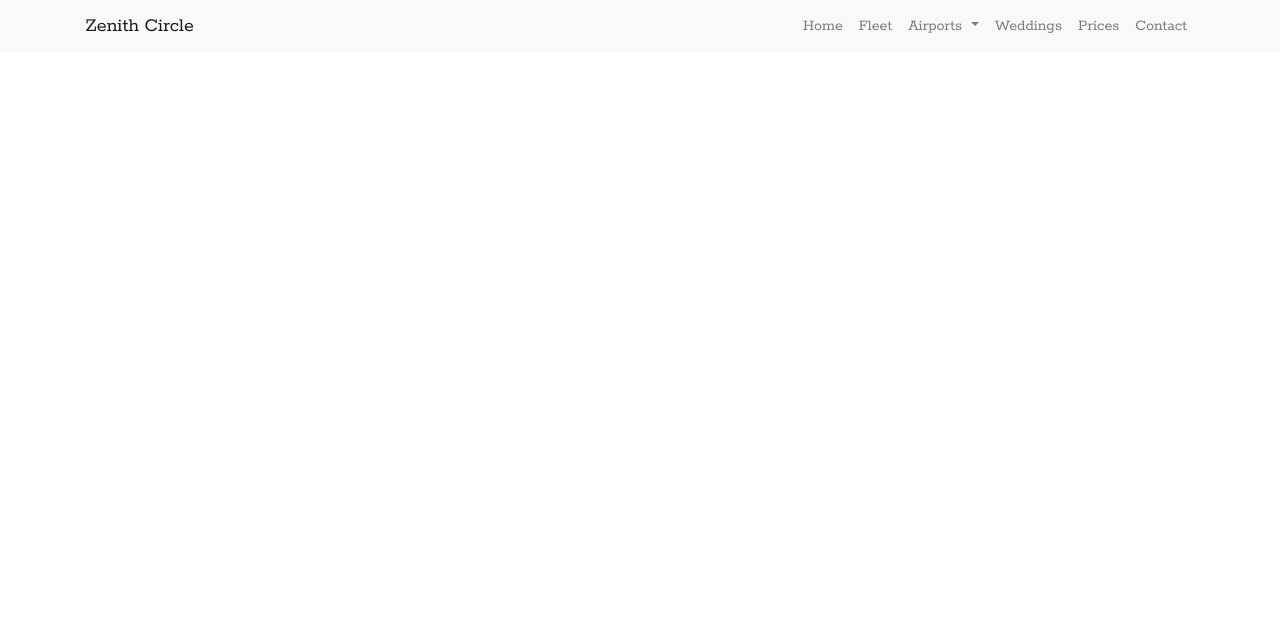
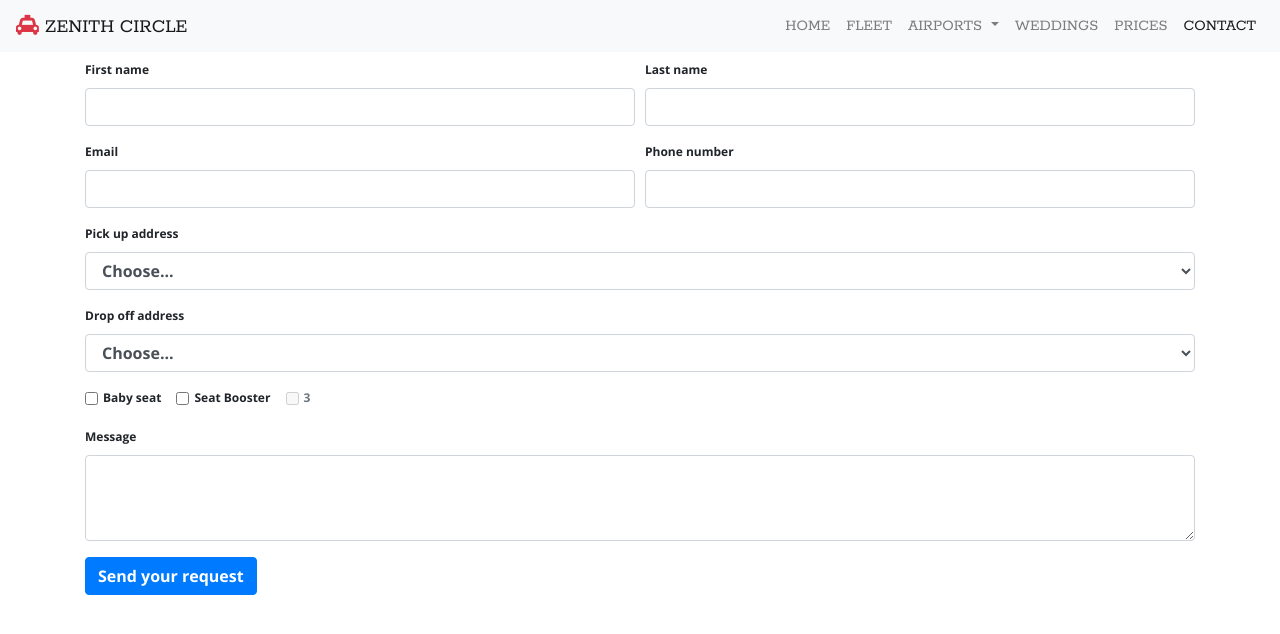
Before and after one commit to mdnilson/zenithcircle, a plain HTML site: page contact.html in a window 1280 px wide. Drawn offline with nearby package versions, Linux system fonts and the light colour scheme; files whose address does not match are found by name.

Commit message:
new contact form

```diff
--- a/contact.html
+++ b/contact.html
@@ -1,22 +1,32 @@
 <!DOCTYPE html>
 <html lang="en">
+
 <head>
 
     <meta name="viewport" content="width=device-width, initial-scale=1" />
     <meta http-equiv="X-UA-Compatible" content="IE=edge">
     <meta charset="UFT-8">
-<meta name="description" content="Zenith Circle provide chauffeur services in Oxford. Please visit our website to find out more" />
-<meta name="keywords" content="chauffeur, airport transport, transfers, Heathrow, taxi, luxury travel, chauffeur services" />
+    <meta name="description"
+        content="Zenith Circle provide chauffeur services in Oxford. Please visit our website to find out more" />
+    <meta name="keywords"
+        content="chauffeur, airport transport, transfers, Heathrow, taxi, luxury travel, chauffeur services" />
     <title>Zenith Circle. Chauffeur services in Oxford</title>
     <link rel="stylesheet" href="css/bootstrap.min.css">
     <link rel="stylesheet" href="css/font-awesome.min.css">
     <link rel="stylesheet" href="css/styles.css">
 </head>
+
 <body>
-        <nav class="navbar navbar-expand-md navbar-light bg-light mb-2">
-            <div class="container">
-                <a class="navbar-brand" href="index.html">Zenith Circle</a>
-                <button class="navbar-toggler" type="button" data-toggle="collapse" data-target="#zenithNavbar" aria-controls="zenithNavbar" aria-expanded="false" aria-label="Toggle navigation">
+    <div class="container-fluid p-0">
+        <nav class="navbar navbar-expand-md navbar-light bg-light mb-2 text-uppercase">
+
+            <a class="navbar-brand text-uppercase" href="index.html">
+                <i class="fa fa-taxi text-danger"></i> Zenith Circle</a>
+            <!-- <img src="" alt="" width="30" height="30"
+                    class="d-inline-block mr-1"> -->
+
+            <button class="navbar-toggler" type="button" data-toggle="collapse" data-target="#zenithNavbar"
+                aria-controls="zenithNavbar" aria-expanded="false" aria-label="Toggle navigation">
                 <span class="navbar-toggler-icon"></span>
             </button>
             <div class="collapse navbar-collapse" id="zenithNavbar">
@@ -29,7 +39,8 @@
                             <a class="nav-link" href="fleet.html">Fleet</a>
                         </li>
                         <li class="nav-item dropdown">
-                                <a class="nav-link dropdown-toggle" href="#" id="utilitiesDropdown" data-toggle="dropdown" aria-haspopup="true" aria-expanded="false">
+                            <a class="nav-link dropdown-toggle" href="#" id="utilitiesDropdown" data-toggle="dropdown"
+                                aria-haspopup="true" aria-expanded="false">
                                 Airports
                             </a>
                             <div class="dropdown-menu" aria-labelledby="utilitiesDropdown">
@@ -49,24 +60,99 @@
                         <li class="nav-item">
                             <a class="nav-link" href="prices.html">Prices</a>
                         </li>
-                            <li class="nav-item">
+                        <li class="nav-item active">
                             <a class="nav-link" href="contact.html">Contact</a>
                         </li>
                     </ul>
                 </div>
             </div>
+
+        </nav>
     </div>
-        </nav>
 
+    <!-- Contact form -->
+    <div class="container">
         <main>
+            <form>
+                <div class="form-row">
+                    <div class="form-group col-md-6">
+                        <label for="name">First name</label>
+                        <input type="text" class="form-control" id="name">
+                    </div>
+                    <div class="form-group col-md-6">
+                        <label for="LastName">Last name</label>
+                        <input type="text" class="form-control" id="lastName">
+                    </div>
+                </div>
+                <div class="form-row">
+                    <div class="form-group col-md-6">
+                        <label for="inputEmail4">Email</label>
+                        <input type="email" class="form-control" id="inputEmail4">
+                    </div>
+                    <div class="form-group col-md-6">
+                        <label for="phone">Phone number</label>
+                        <input type="text" class="form-control" id="phone">
+                    </div>
+                </div>
+                <div class="form-group">
+                    <label for="inputAddress">Pick up address</label>
+                    <select id="inputState" class="form-control">
+                        <option selected>Choose...</option>
+                        <option>Old Bank Hotel</option>
+                        <option>Old Parsonage Hotel</option>
+                        <option>Heathrow Airport</option>
+                        <option>Gatwick Airport</option>
+                        <option>Luton Airport</option>
+                        <option>Other location</option>
+                    </select>
+                </div>
+                <div class="form-group">
+                    <label for="inputAddress2">Drop off address</label>
+                    <select id="inputState" class="form-control">
+                        <option selected>Choose...</option>
+                        <option>Old Bank Hotel</option>
+                        <option>Old Parsonage Hotel</option>
+                        <option>Heathrow Airport</option>
+                        <option>Gatwick Airport</option>
+                        <option>Luton Airport</option>
+                        <option>Other location</option>
+                    </select>
+                </div>
+                <div class="form-group">
+                    <div class="form-check form-check-inline">
+                        <input class="form-check-input" type="checkbox" id="babyseat" value="option1">
+                        <label class="form-check-label" for="babyseat">Baby seat</label>
+                    </div>
+                    <div class="form-check form-check-inline">
+                        <input class="form-check-input" type="checkbox" id="inlineCheckbox2" value="option2">
+                        <label class="form-check-label" for="inlineCheckbox2">Seat Booster</label>
+                    </div>
+                    <div class="form-check form-check-inline">
+                        <input class="form-check-input" type="checkbox" id="inlineCheckbox3" value="option3" disabled>
+                        <label class="form-check-label" for="inlineCheckbox3">3</label>
+                    </div>
+                </div>
+                <div class="form-group">
+                    <label for="exampleFormControlTextarea1">Message</label>
+                    <textarea class="form-control" id="exampleFormControlTextarea1" rows="3"></textarea>
+                </div>
+                <!-- to do: date choose + One way or Return-->
 
+                <button type="submit" class="btn btn-primary">Send your request</button>
+            </form>
         </main>
         <footer>
 
         </footer>
+    </div>
 
-        <script src="https://code.jquery.com/jquery-3.2.1.slim.min.js" integrity="sha384-KJ3o2DKtIkvYIK3UENzmM7KCkRr/rE9/Qpg6aAZGJwFDMVNA/GpGFF93hXpG5KkN" crossorigin="anonymous"></script>
-        <script src="https://cdnjs.cloudflare.com/ajax/libs/popper.js/1.11.0/umd/popper.min.js" integrity="sha384-b/U6ypiBEHpOf/4+1nzFpr53nxSS+GLCkfwBdFNTxtclqqenISfwAzpKaMNFNmj4" crossorigin="anonymous"></script>
+    <script src="https://code.jquery.com/jquery-3.2.1.slim.min.js"
+        integrity="sha384-KJ3o2DKtIkvYIK3UENzmM7KCkRr/rE9/Qpg6aAZGJwFDMVNA/GpGFF93hXpG5KkN"
+        crossorigin="anonymous"></script>
+    <script src="https://cdnjs.cloudflare.com/ajax/libs/popper.js/1.11.0/umd/popper.min.js"
+        integrity="sha384-b/U6ypiBEHpOf/4+1nzFpr53nxSS+GLCkfwBdFNTxtclqqenISfwAzpKaMNFNmj4"
+        crossorigin="anonymous"></script>
     <script src="js/bootstrap.min.js"></script>
 </body>
+
 </html>
```
Lines whose indentation alone changed are shown as unchanged.
